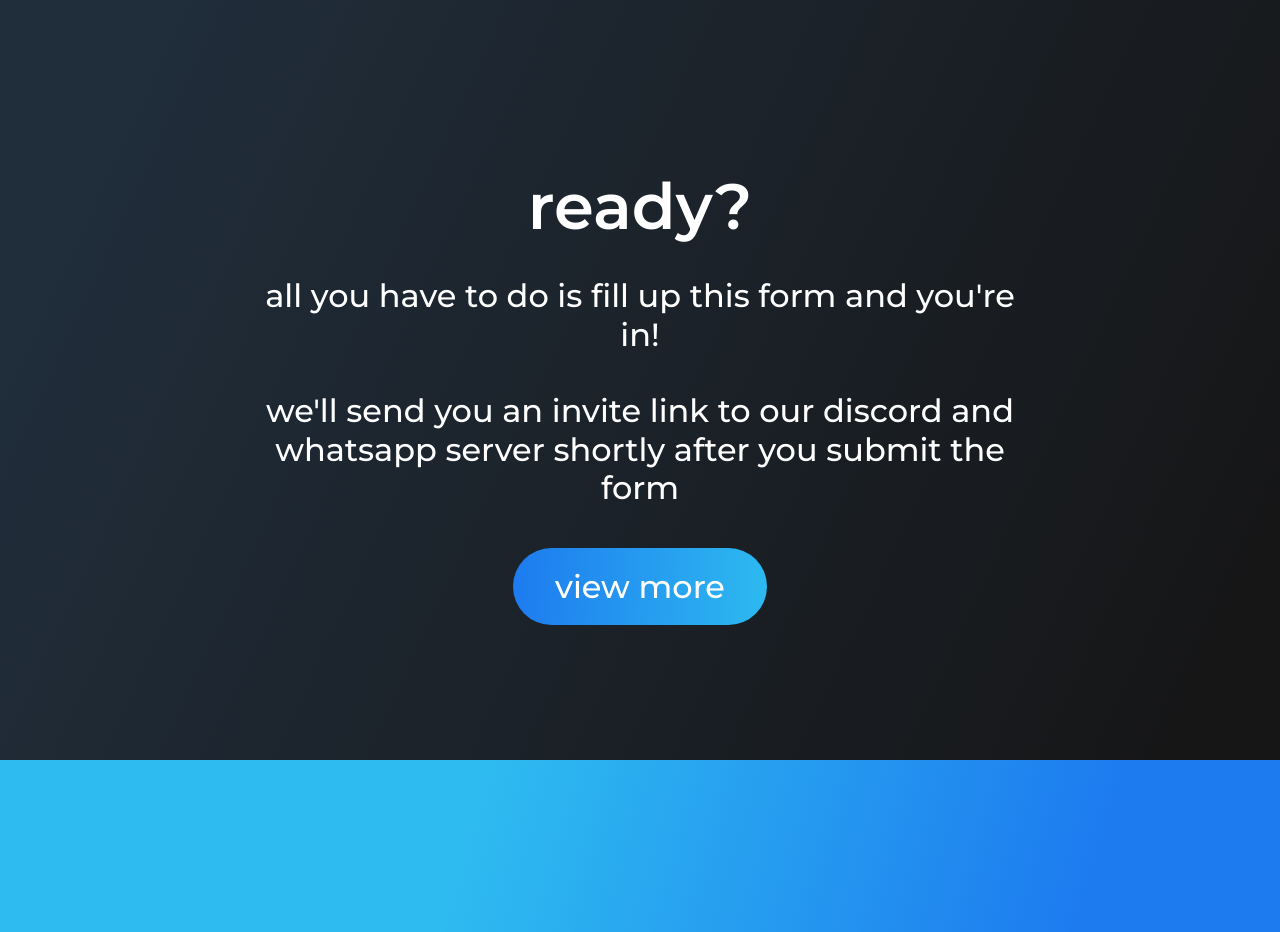
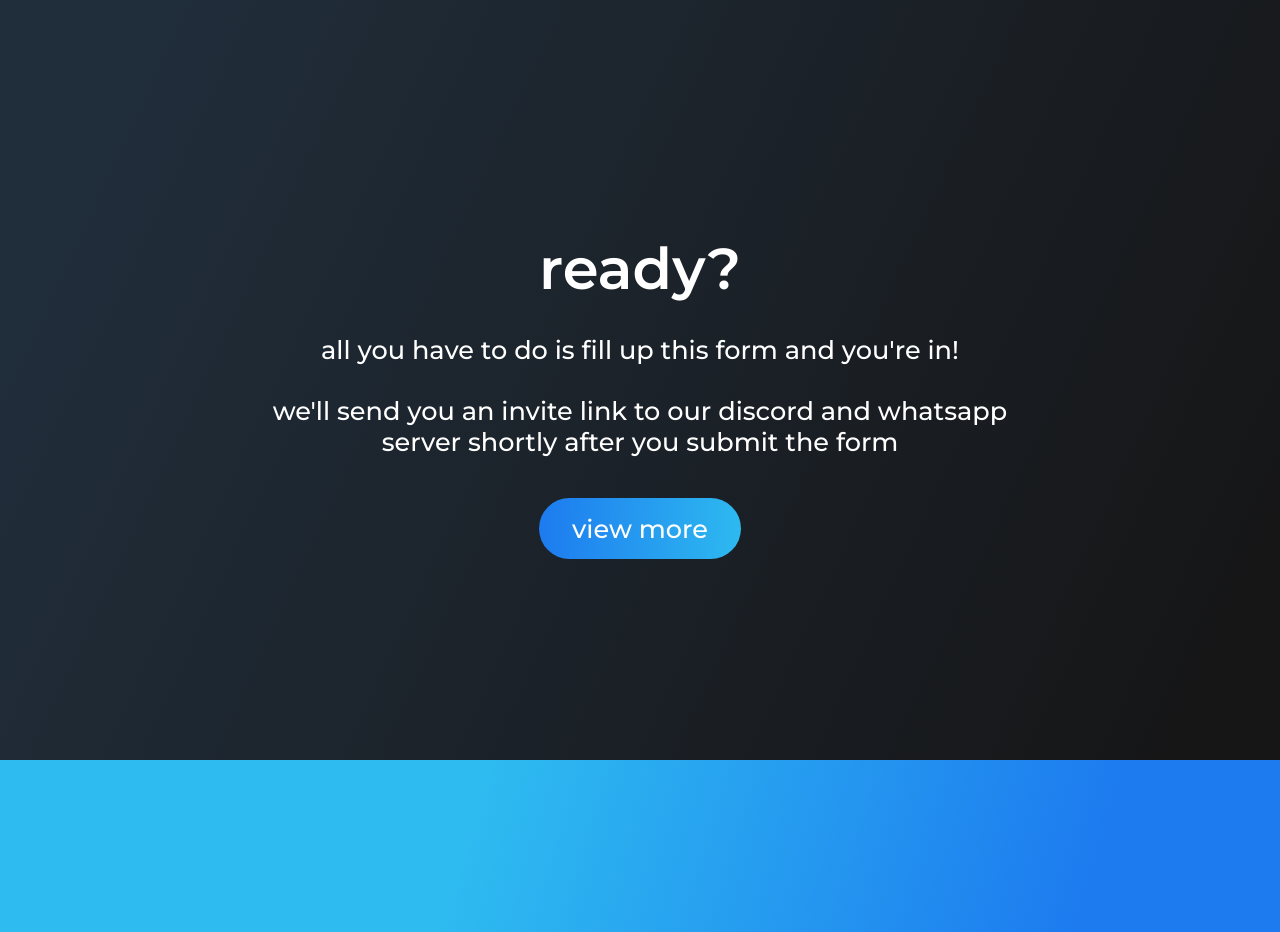
Before and after one commit to Celaena24/Quiz-club, a plain HTML site: page qs-pocha/index.html in a window 1280 px wide. Shown: the part 1640-2572 px from the top of the page. Drawn offline with Linux system fonts and the light colour scheme.

Commit message:
I believe I have ocd

```diff
--- a/qc-pocha/whoRV.css
+++ b/qc-pocha/whoRV.css
@@ -13,7 +13,7 @@
 .whoRV-heading {
     padding: 2rem;
     text-align: center;
-    font-size: 6.5vw;
+    font-size: 6vw;
     font-weight: 600;
 }
 .whoRV-text {
--- a/qs-pocha/ready.css
+++ b/qs-pocha/ready.css
@@ -10,13 +10,13 @@
 .ready-heading {
     padding: 2rem;
     text-align: center;
-    font-size: 5vw;
+    font-size: 4.5vw;
     font-weight: 600;
 }
 .ready-text {
     text-align: center;
     font-weight: 500;
-    font-size: 2.5vw;
+    font-size: 2vw;
     line-height: 1.2em;
 }
 .button-ready{
@@ -29,7 +29,7 @@
     background: linear-gradient(92.51deg, #1D7BEF 0.59%, #2EBBF0 102.35%);
     display: inline;
     font-weight: 500;
-    font-size: 2.5vw;
+    font-size: 2vw;
     border-radius: 54px;
     padding: 0.6em 1.3em;
     width: fit-content;
```
